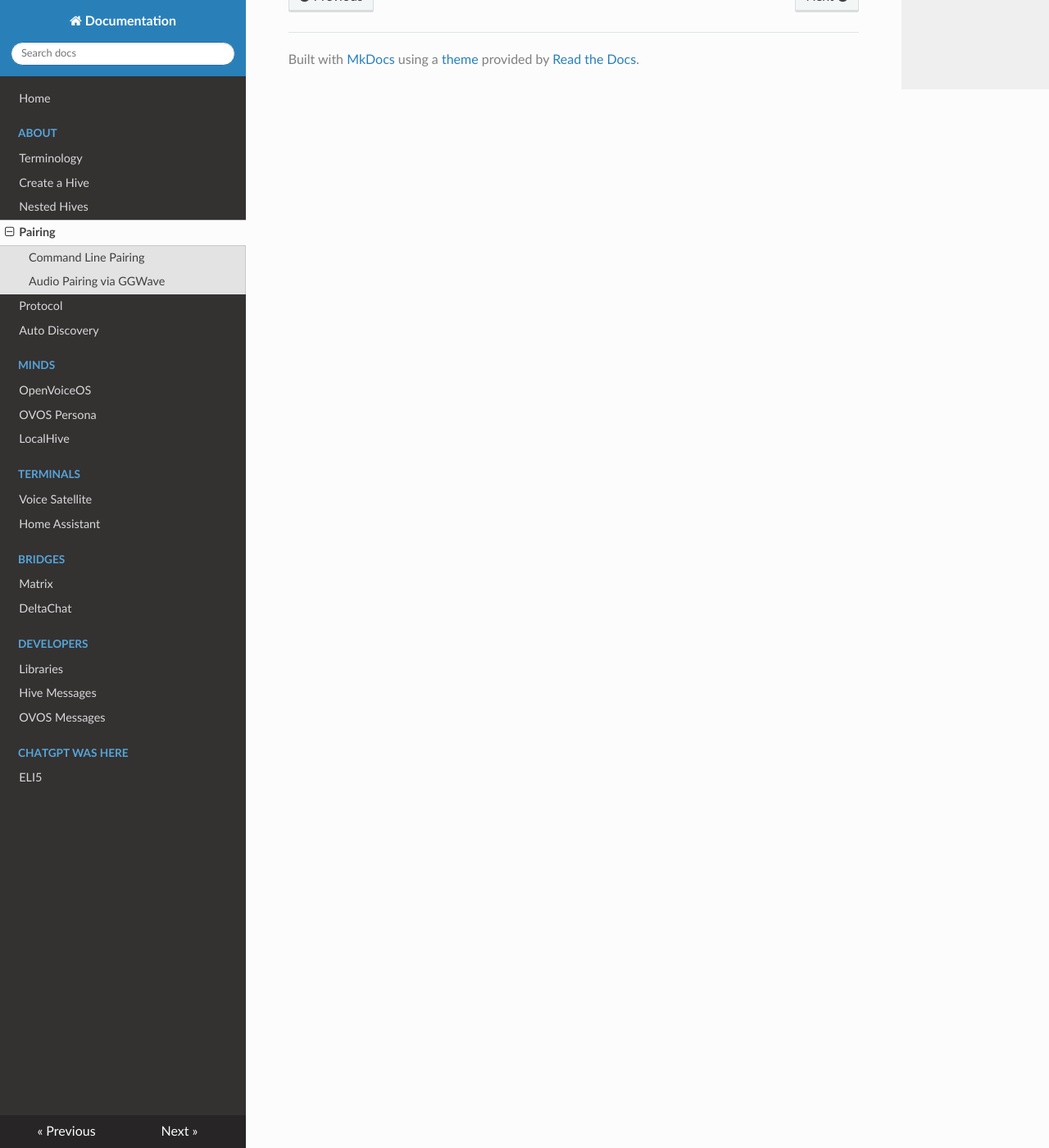
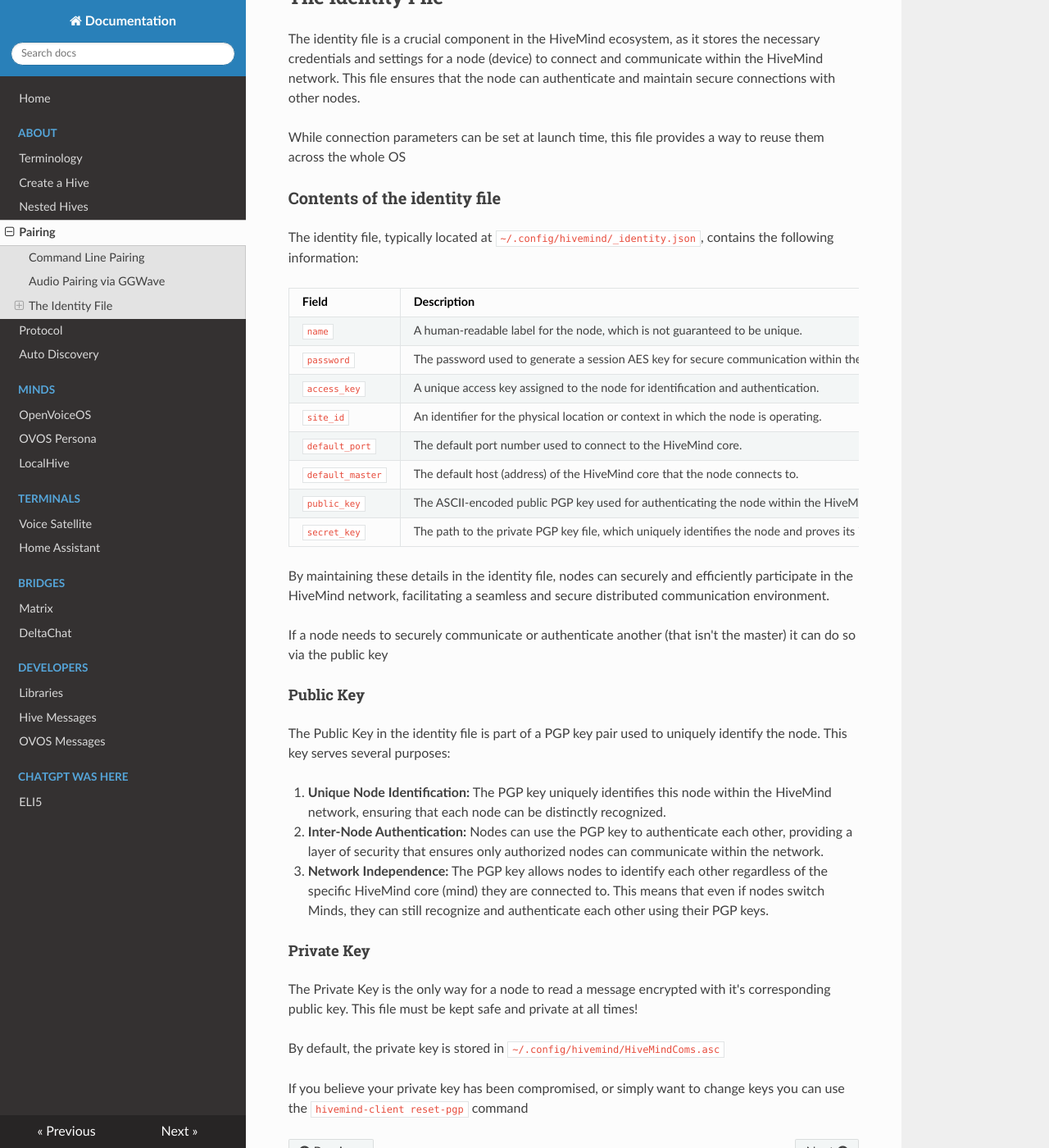
Before and after one commit to JarbasHiveMind/HiveMind-community-docs, an MkDocs documentation site: the page built from docs/03_pairing.md, in a window 1280 px wide and 1400 px high, scrolled down 2478 px. Shown: the whole window at 82% size. Built offline with MkDocs 1.6.1, drawn with Linux system fonts in a browser that asks for light colours; nearby versions of some CDN libraries.

Commit message:
https://github.com/JarbasHiveMind/hivemind-websocket-client/pull/27 + https://github.com/JarbasHiveMind/hivemind-websocket-client/pull/26

```diff
--- a/docs/03_pairing.md
+++ b/docs/03_pairing.md
@@ -84,3 +84,47 @@ workflow:
 - with a [talking button](https://github.com/ggerganov/ggwave/discussions/27)
 
 <video src="https://user-images.githubusercontent.com/1991296/166411509-5e1b9bcb-3655-40b1-9dc3-9bec72889dcf.mp4" width="320"></video>
+
+
+## The Identity File
+
+The identity file is a crucial component in the HiveMind ecosystem, as it stores the necessary credentials and settings for a node (device) to connect and communicate within the HiveMind network. This file ensures that the node can authenticate and maintain secure connections with other nodes.
+
+While connection parameters can be set at launch time, this file provides a way to reuse them across the whole OS
+
+### Contents of the identity file
+
+The identity file, typically located at `~/.config/hivemind/_identity.json`, contains the following information:
+
+| Field           | Description                                                                                  |
+|-----------------|----------------------------------------------------------------------------------------------|
+| `name`          | A human-readable label for the node, which is not guaranteed to be unique.                   |
+| `password`      | The password used to generate a session AES key for secure communication within the HiveMind network. |
+| `access_key`    | A unique access key assigned to the node for identification and authentication.              |
+| `site_id`       | An identifier for the physical location or context in which the node is operating.           |
+| `default_port`  | The default port number used to connect to the HiveMind core.                                |
+| `default_master`| The default host (address) of the HiveMind core that the node connects to.                   |
+| `public_key`    | The ASCII-encoded public PGP key used for authenticating the node within the HiveMind network.|
+| `secret_key`    | The path to the private PGP key file, which uniquely identifies the node and proves its identity. |
+
+By maintaining these details in the identity file, nodes can securely and efficiently participate in the HiveMind network, facilitating a seamless and secure distributed communication environment.
+
+If a node needs to securely communicate or authenticate another (that isn't the master) it can do so via the public key
+
+#### Public Key
+
+The Public Key in the identity file is part of a PGP key pair used to uniquely identify the node. This key serves several purposes:
+
+1. **Unique Node Identification:** The PGP key uniquely identifies this node within the HiveMind network, ensuring that each node can be distinctly recognized.
+
+2. **Inter-Node Authentication:** Nodes can use the PGP key to authenticate each other, providing a layer of security that ensures only authorized nodes can communicate within the network.
+
+3. **Network Independence:** The PGP key allows nodes to identify each other regardless of the specific HiveMind core (mind) they are connected to. This means that even if nodes switch Minds, they can still recognize and authenticate each other using their PGP keys.
+
+#### Private Key
+
+The Private Key is the only way for a node to read a message encrypted with it's corresponding public key. This file must be kept safe and private at all times!
+
+By default, the private key is stored in `~/.config/hivemind/HiveMindComs.asc`
+
+If you believe your private key has been compromised, or simply want to change keys you can use the `hivemind-client reset-pgp` command
```
Also changed, not shown: docs/04_protocol.md (+7 -1 lines).
